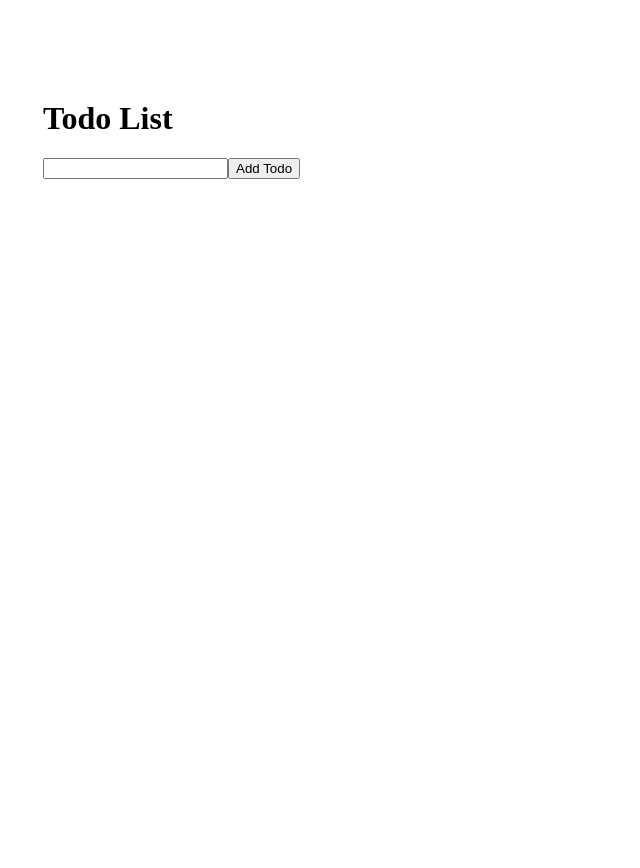
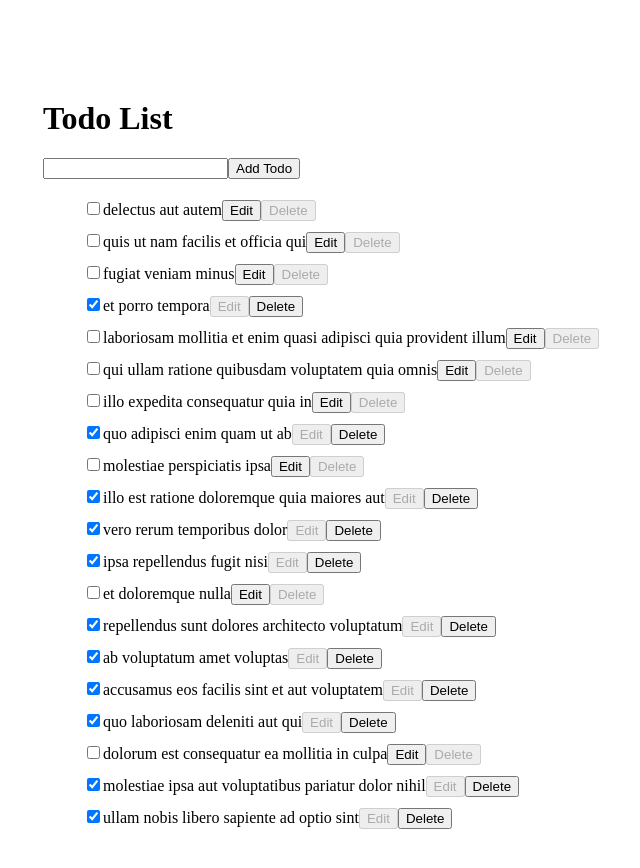
Before and after one commit to ajsantanav/ToDoList, a React (Vite) app: page / in a window 1280 px wide. Shown: the top 868 px of the page, without its empty margins (65-705 px from the left). Before the commit the page ends 800 px from the top, so only its background shows below. Built offline with nearby package versions, Linux system fonts and the light colour scheme.

Commit message:
working data

```diff
--- a/src/component/ToDo.jsx
+++ b/src/component/ToDo.jsx
@@ -5,132 +5,132 @@ const initialState = [
   {
     "userId": 1,
     "id": 1,
-    "title": "delectus aut autem",
+    "text": "delectus aut autem",
     "completed": false
   },
   {
     "userId": 1,
     "id": 2,
-    "title": "quis ut nam facilis et officia qui",
+    "text": "quis ut nam facilis et officia qui",
     "completed": false
   },
   {
     "userId": 1,
     "id": 3,
-    "title": "fugiat veniam minus",
+    "text": "fugiat veniam minus",
     "completed": false
   },
   {
     "userId": 1,
     "id": 4,
-    "title": "et porro tempora",
+    "text": "et porro tempora",
     "completed": true
   },
   {
     "userId": 1,
     "id": 5,
-    "title": "laboriosam mollitia et enim quasi adipisci quia provident illum",
+    "text": "laboriosam mollitia et enim quasi adipisci quia provident illum",
     "completed": false
   },
   {
     "userId": 1,
     "id": 6,
-    "title": "qui ullam ratione quibusdam voluptatem quia omnis",
+    "text": "qui ullam ratione quibusdam voluptatem quia omnis",
     "completed": false
   },
   {
     "userId": 1,
     "id": 7,
-    "title": "illo expedita consequatur quia in",
+    "text": "illo expedita consequatur quia in",
     "completed": false
   },
   {
     "userId": 1,
     "id": 8,
-    "title": "quo adipisci enim quam ut ab",
+    "text": "quo adipisci enim quam ut ab",
     "completed": true
   },
   {
     "userId": 1,
     "id": 9,
-    "title": "molestiae perspiciatis ipsa",
+    "text": "molestiae perspiciatis ipsa",
     "completed": false
   },
   {
     "userId": 1,
     "id": 10,
-    "title": "illo est ratione doloremque quia maiores aut",
+    "text": "illo est ratione doloremque quia maiores aut",
     "completed": true
   },
   {
     "userId": 1,
     "id": 11,
-    "title": "vero rerum temporibus dolor",
+    "text": "vero rerum temporibus dolor",
     "completed": true
   },
   {
     "userId": 1,
     "id": 12,
-    "title": "ipsa repellendus fugit nisi",
+    "text": "ipsa repellendus fugit nisi",
     "completed": true
   },
   {
     "userId": 1,
     "id": 13,
-    "title": "et doloremque nulla",
+    "text": "et doloremque nulla",
     "completed": false
   },
   {
     "userId": 1,
     "id": 14,
-    "title": "repellendus sunt dolores architecto voluptatum",
+    "text": "repellendus sunt dolores architecto voluptatum",
     "completed": true
   },
   {
     "userId": 1,
     "id": 15,
-    "title": "ab voluptatum amet voluptas",
+    "text": "ab voluptatum amet voluptas",
     "completed": true
   },
   {
     "userId": 1,
     "id": 16,
-    "title": "accusamus eos facilis sint et aut voluptatem",
+    "text": "accusamus eos facilis sint et aut voluptatem",
     "completed": true
   },
   {
     "userId": 1,
     "id": 17,
-    "title": "quo laboriosam deleniti aut qui",
+    "text": "quo laboriosam deleniti aut qui",
     "completed": true
   },
   {
     "userId": 1,
     "id": 18,
-    "title": "dolorum est consequatur ea mollitia in culpa",
+    "text": "dolorum est consequatur ea mollitia in culpa",
     "completed": false
   },
   {
     "userId": 1,
     "id": 19,
-    "title": "molestiae ipsa aut voluptatibus pariatur dolor nihil",
+    "text": "molestiae ipsa aut voluptatibus pariatur dolor nihil",
     "completed": true
   },
   {
     "userId": 1,
     "id": 20,
-    "title": "ullam nobis libero sapiente ad optio sint",
+    "text": "ullam nobis libero sapiente ad optio sint",
     "completed": true
   }
 ];
 
 function ToDo() {
-  const [todos, setTodos] = useState([]);
+  const [todos, setTodos] = useState(initialState);
   const [newTodo, setNewTodo] = useState("");
-
+  const [id, setId] = useState()
   function handleAddTodo() {
     if (newTodo.trim() !== "") {
-      setTodos([{ id: Date.now(), text: newTodo, completed: false, editing: false }, ...todos]);
+      setTodos([{ userId: newId,id: id, text: newTodo, completed: false, editing: false }, ...todos]);
       setNewTodo("");
     }
   };
@@ -173,7 +173,7 @@ function ToDo() {
       </div>
 
       <ul>
-        {todos.map((todo) => (
+        {todos.map((todo, initialState) => (
           <li key={todo.id} style={{ marginBottom: "10px" }}>
             {!todo.editing ? (
               <>
@@ -200,7 +200,6 @@ function ToDo() {
                 <input
                   type="text"
                   defaultValue={todo.text}
-                  onBlur={(e) => handleSaveTodo(todo.id, event.target.value)}
                   autoFocus
                 />
                 <button
```
